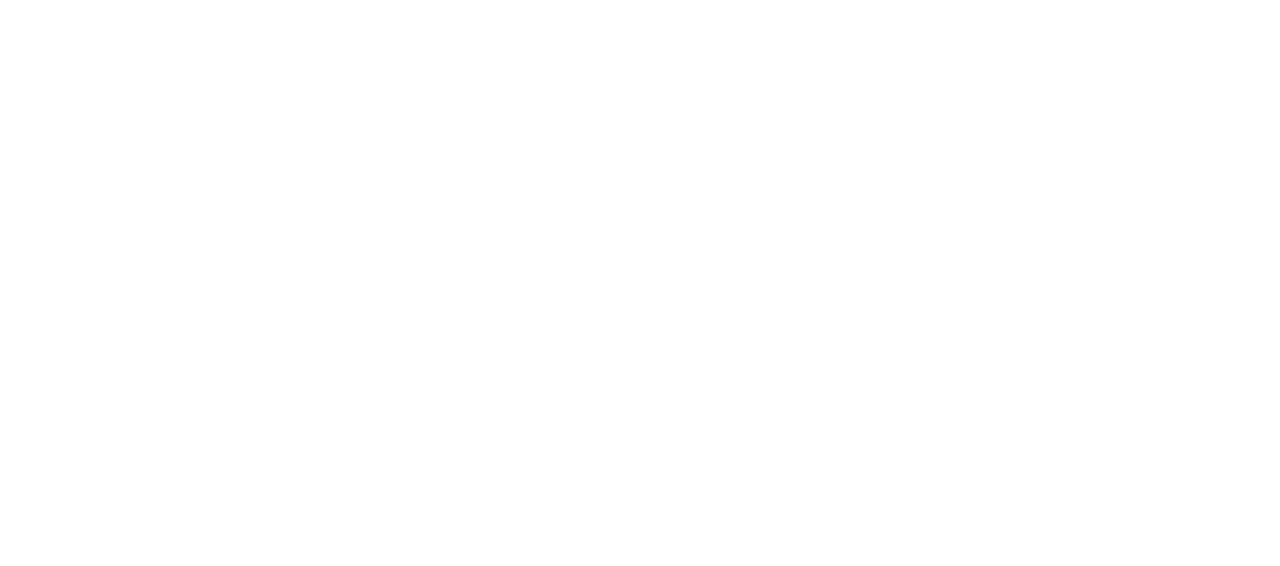
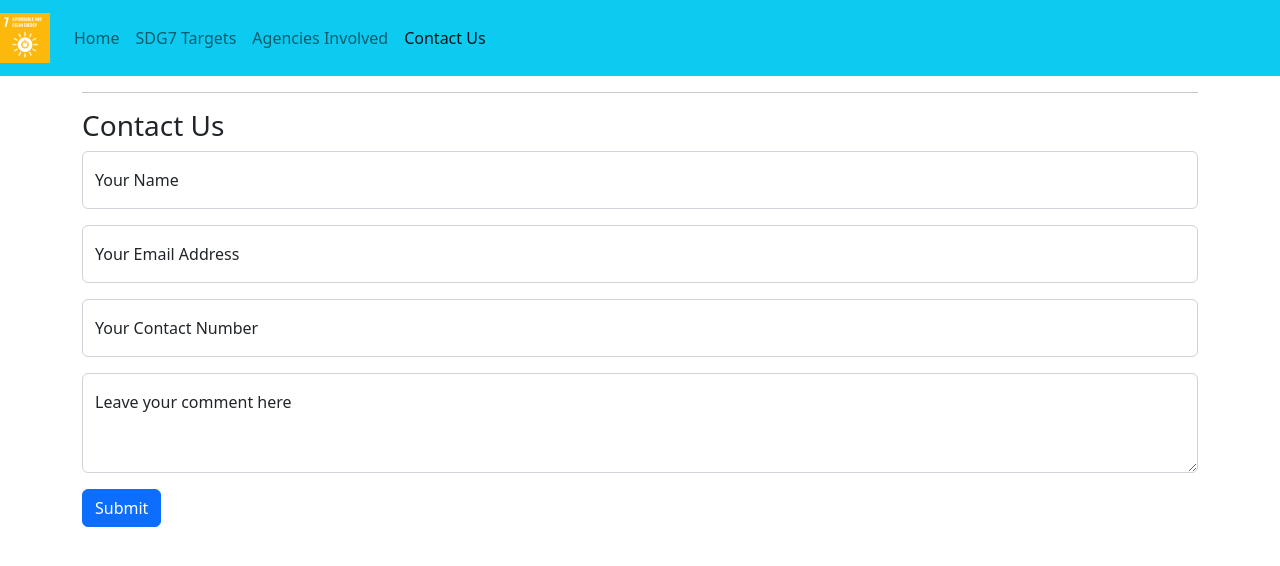
Before and after one commit to akiftariq/sdg7, a plain HTML site: page contactus.html in a window 1280 px wide. Drawn offline with Linux system fonts and the light colour scheme.

Commit message:
Going to submit

```diff
--- a/contactus.html
+++ b/contactus.html
@@ -1,9 +1,68 @@
 <!DOCTYPE html>
-<html>
+<html lang="en">
 	<head>
+		<title>SDG7 Targets</title>
+		<!-- Required meta tags -->
 		<meta charset="utf-8" />
-		<title>Contact us</title>
+		<meta name="viewport" content="width=device-width, initial-scale=1, shrink-to-fit=no" />
+
+		<!-- Bootstrap CSS v5.2.1 -->
+		<link href="./assets/css/bootstrap.min.css" rel="stylesheet" integrity="sha384-iYQeCzEYFbKjA/T2uDLTpkwGzCiq6soy8tYaI1GyVh/UjpbCx/TYkiZhlZB6+fzT" crossorigin="anonymous" />
 	</head>
 
-	<body></body>
+	<body>
+		<header>
+			<nav class="navbar navbar-expand-sm navbar-light bg-info">
+				<a class="navbar-brand" href="#"><img src="assets/images/goal7img.png" alt="SDG7" width="50" height="50" /></a>
+				<button class="navbar-toggler d-lg-none" type="button" data-bs-toggle="collapse" data-bs-target="#collapsibleNavId" aria-controls="collapsibleNavId" aria-expanded="false" aria-label="Toggle navigation"></button>
+				<div class="collapse navbar-collapse" id="collapsibleNavId">
+					<ul class="navbar-nav me-auto mt-2 mt-lg-0">
+						<li class="nav-item">
+							<a class="nav-link" href="./index.html">Home</a>
+						</li>
+						<li class="nav-item">
+							<a class="nav-link" href="./targets.html">SDG7 Targets</a>
+						</li>
+						<li class="nav-item">
+							<a class="nav-link" href="agencies.html">Agencies Involved</a>
+						</li>
+						<li class="nav-item">
+							<a class="nav-link active" href="contactus.html">Contact Us</a>
+						</li>
+					</ul>
+				</div>
+			</nav>
+		</header>
+		<main class="container">
+			<hr />
+			<h3>Contact Us</h3>
+			<form>
+				<div class="form-floating mb-3">
+					<input type="text" class="form-control" id="name" placeholder="John Doe" />
+					<label for="name">Your Name</label>
+				</div>
+				<div class="form-floating mb-3">
+					<input type="email" class="form-control" id="email" placeholder="name@example.com" />
+					<label for="email">Your Email Address</label>
+				</div>
+				<div class="form-floating mb-3">
+					<input type="tel" class="form-control" id="telephone" placeholder="+xx-xxx-xxxxxxx" />
+					<label for="telephone">Your Contact Number</label>
+				</div>
+				<div class="form-floating mb-3">
+					<textarea class="form-control" placeholder="Leave your comment here" id="comments" style="height: 100px"></textarea>
+					<label for="comments">Leave your comment here</label>
+				</div>
+				<div class="col-12">
+					<button class="btn btn-primary" type="submit">Submit</button>
+				</div>
+			</form>
+		</main>
+		<footer>
+			<!-- place footer here -->
+		</footer>
+		<!-- Bootstrap JavaScript Libraries -->
+		<script src="assets/js/popper.min.js" integrity="sha384-oBqDVmMz9ATKxIep9tiCxS/Z9fNfEXiDAYTujMAeBAsjFuCZSmKbSSUnQlmh/jp3" crossorigin="anonymous"></script>
+		<script src="assets/js/bootstrap.min.js" integrity="sha384-7VPbUDkoPSGFnVtYi0QogXtr74QeVeeIs99Qfg5YCF+TidwNdjvaKZX19NZ/e6oz" crossorigin="anonymous"></script>
+	</body>
 </html>
```
Also changed, not shown: aboutus.html (deleted, +0 -11 lines), agencies.html (+3 -3 lines), index.html (+2 -2 lines), progress.html (deleted, +0 -11 lines), targets.html (+5 -5 lines).
